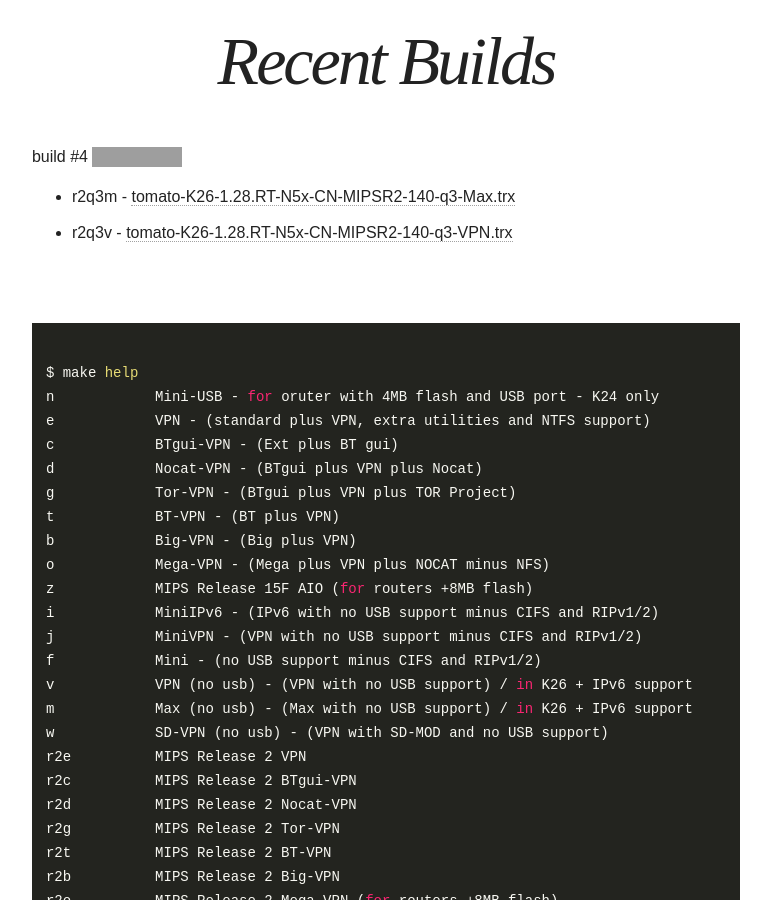
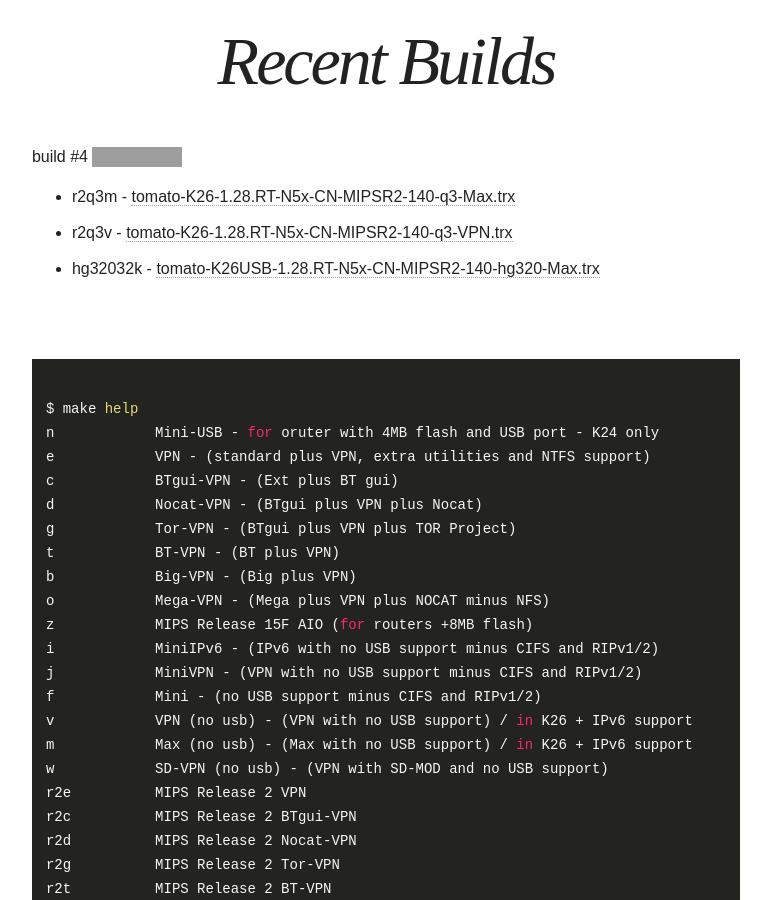
Before and after one commit to oglopss/tomato-ci-ctf-jekyll, a Jekyll site: the page built from index.html, in a window 1280 px wide and 900 px high, scrolled down 451 px. Shown: the whole window, without its empty margins (254-1025 px from the left). Built offline with Jekyll 4.4.1, drawn with Linux system fonts in a browser that asks for light colours; nearby versions of some CDN libraries; grey boxes are pictures that could not be loaded.

Commit message:
Travis build 4 hg32032k pushed to gh-pages

```diff
--- a/_data/ss.yml
+++ b/_data/ss.yml
@@ -2,3 +2,4 @@
 files:
   - 0002 r2q3v tomato-K26-1.28.RT-N5x-CN-MIPSR2-140-q3-VPN.trx
   - 0001 r2q3m tomato-K26-1.28.RT-N5x-CN-MIPSR2-140-q3-Max.trx
+  - 0003 hg32032k tomato-K26USB-1.28.RT-N5x-CN-MIPSR2-140-hg320-Max.trx
```
